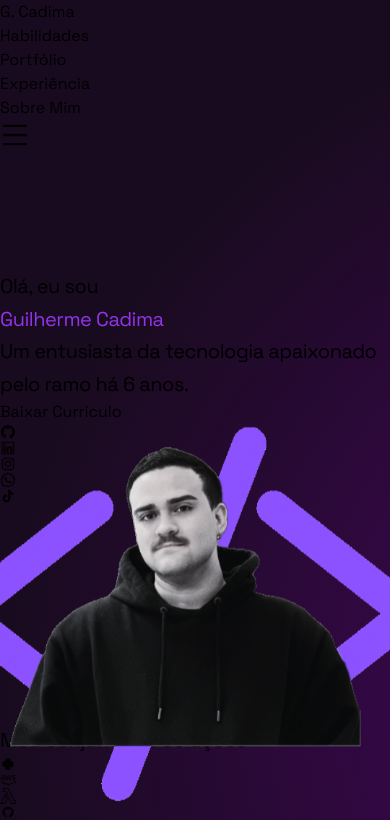
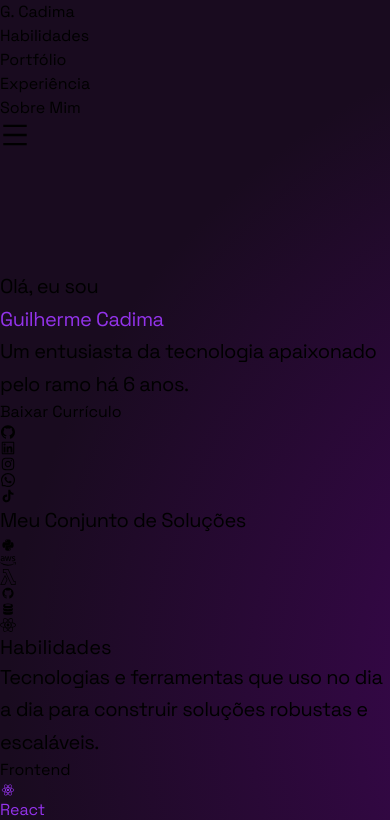
Before and after one commit to cadimaze/Portfolio, a React (Vite) app: page / in a window 390 px wide. Shown: the top 820 px of the page. Built offline with nearby package versions, Linux system fonts and the light colour scheme.

Commit message:
fix: remove profile pic, center Hero for mobile; add Hive site link, remove dark mode mention

```diff
--- a/src/components/Hero.jsx
+++ b/src/components/Hero.jsx
@@ -1,4 +1,3 @@
-import profilepic from "../assets/ICONE.png";
 import { TypeAnimation } from "react-type-animation";
 import ShinyEffect from "./ShinyEffect";
 import {
@@ -19,13 +18,14 @@ import { SiAwslambda } from "react-icons/si";
 
 const Hero = () => {
   return (
-    <div className="mt-24 max-w-[1200px] mx-auto relative">
-        <div className="grid md:grid-cols-2 place-items-center gap-8" id="hero">
+    <div className="mt-24 max-w-[900px] mx-auto px-6 relative">
+        <div className="flex flex-col items-center text-center" id="hero">
             <motion.div
             initial={{ opacity: 0, y: -50 }}
             whileInView={{ opacity: 1, y: 0 }}
             viewport={{ once: true }}
             transition={{ duration: 1 }}
+            className="w-full max-w-[680px]"
             >
                 <TypeAnimation
                     sequence={[
@@ -40,7 +40,7 @@ const Hero = () => {
                     ]}
                     speed={50}
                     repeat={Infinity}
-                    className="font-bold text-gray-400 text-xl md:text-5xl italic- mb-4"
+                    className="font-bold text-gray-400 text-xl md:text-4xl italic- mb-4 block"
                 />
 
                 <motion.p
@@ -59,7 +59,7 @@ const Hero = () => {
                 whileInView={{ opacity: 1 }}
                 viewport={{ once: true }}
                 transition={{ duration: 1, delay: 1 }}
-                className="text-gray-300 max-w-[300px] md:max-w-[500px] md:text-2xl text-lg mb-6"
+                className="text-gray-300 md:text-xl text-lg mb-8 max-w-[480px] mx-auto"
                 >
                     Um entusiasta da tecnologia apaixonado pelo ramo há 6 anos.
                 </motion.p>
@@ -69,38 +69,33 @@ const Hero = () => {
                 whileInView={{ opacity: 1, y: 0 }}
                 viewport={{ once: true }}
                 transition={{ duration: 1, delay: 1.5 }}
-                className="flex flex-row items-center gap-6 my-4 md:mb-0"
+                className="flex flex-col sm:flex-row justify-center items-center gap-6 my-4"
                 >
                     <motion.button
                     whileHover={{ scale: 1.05, boxShadow: "0px 0px 8px rgba(0, 0, 0, 0.3)" }}
-                    className="z-10 cursor-pointer font-bold text-gray-200 md:w-auto p-4 border border-purple-400 rounded-xl"
+                    className="z-10 cursor-pointer font-bold text-gray-200 w-full sm:w-auto px-6 py-4 border border-purple-400 rounded-xl"
                     onClick={() => window.open("https://drive.google.com/file/d/1jQUWnv1oSn1Brzg5rrLNyfSdyJTy-egy/view?usp=sharing", "_blank")}
                     >
                     Baixar Currículo
                     </motion.button>
 
-                    <div className="flex gap-6 flex-row text-4xl md:text-6xl text-purple-600 z-20">
+                    <div className="flex gap-5 flex-row text-4xl md:text-5xl text-purple-600 z-20">
                         <motion.a whileHover={{ scale: 1.2 }} className="cursor-pointer"
                         onClick={() => window.open("https://github.com/cadimaze")}>
                             <AiOutlineGithub/>
                         </motion.a>
-
-                        <motion.a
-                        whileHover={{ scale: 1.2 }} className="cursor-pointer"
+                        <motion.a whileHover={{ scale: 1.2 }} className="cursor-pointer"
                         onClick={() => window.open("https://www.linkedin.com/in/guilherme-cadima-b140871b5/", "_blank", "noopener noreferrer")}>
-                        <AiOutlineLinkedin />
+                            <AiOutlineLinkedin />
                         </motion.a>
-
                         <motion.a whileHover={{ scale: 1.2 }} className="cursor-pointer"
                          onClick={() => window.open("https://www.instagram.com/cadimaz/")}>
                             <AiOutlineInstagram/>
                         </motion.a>
-
                         <motion.a whileHover={{ scale: 1.2 }} className="cursor-pointer"
                         onClick={() => window.open("https://wa.me/5511947436291?text=Ol%C3%A1%20Guilherme")}>
                             <AiOutlineWhatsApp/>
                         </motion.a>
-
                         <motion.a whileHover={{ scale: 1.2 }} className="cursor-pointer"
                         onClick={() => window.open("https://www.tiktok.com/@cadimaze")}>
                             <AiOutlineTikTok/>
@@ -108,15 +103,6 @@ const Hero = () => {
                     </div>
                 </motion.div>
             </motion.div>
-
-            <motion.img
-                src={profilepic}
-                className="w-[300px] md:w-[399px]"
-                initial={{ opacity: 0, scale: 0.8 }}
-                whileInView={{ opacity: 1, scale: 2}}
-                viewport={{ once: true }}
-                transition={{ duration: 1 }}
-            />
         </div>
 
         <motion.div
@@ -124,15 +110,15 @@ const Hero = () => {
             whileInView={{ opacity: 1 }}
             viewport={{ once: true }}
             transition={{ duration: 1, delay: 2 }}
-            className="flex flex-row flex-wrap text-7xl px-12 md:px-0 w-full justify-center items-center gap-2 py-24"
+            className="flex flex-row flex-wrap text-6xl px-4 md:px-0 w-full justify-center items-center gap-3 py-20"
         >
-            <p className="text-gray-200 mr-4 text-3xl md:text-4xl font-light">Meu Conjunto de Soluções</p>
-            <DiPython className="text-yellow-500 mx-2" />
-            <FaAws className="text-orange-500 mx-2" />
-            <SiAwslambda className="text-orange-400 mx-2" />
-            <DiGithubBadge className="text-white mx-2" />
-            <DiDatabase className="text-blue-500 mx-2" />
-            <FaReact className="text-blue-400 mx-2" />
+            <p className="text-gray-200 mr-2 text-2xl md:text-3xl font-light w-full text-center mb-2">Meu Conjunto de Soluções</p>
+            <DiPython className="text-yellow-500" />
+            <FaAws className="text-orange-500" />
+            <SiAwslambda className="text-orange-400" />
+            <DiGithubBadge className="text-white" />
+            <DiDatabase className="text-blue-500" />
+            <FaReact className="text-blue-400" />
         </motion.div>
 
         <div className="absolute inset-0 hidden md:block">
--- a/src/components/Portfolio.jsx
+++ b/src/components/Portfolio.jsx
@@ -24,9 +24,10 @@ const projects = [
     gradient: "from-amber-600 via-yellow-500 to-amber-400",
     emoji: "🐝",
     title: "Hive — Controle Financeiro",
-    description: "PWA de controle financeiro pessoal com sincronização em tempo real via Firebase. Conta com Dashboard, Transações, Histórico, Simulador de juros, Investimentos, Cartões e Assinaturas — com autenticação Google e suporte a modo escuro.",
+    description: "PWA de controle financeiro pessoal com sincronização em tempo real via Firebase. Conta com Dashboard, Transações, Histórico, Simulador de juros, Investimentos, Cartões e Assinaturas — com autenticação via Google.",
     tags: ["Firebase", "PWA", "JavaScript", "Tailwind"],
     links: {
+      site: "https://hive-finapp.vercel.app",
       github: "https://github.com/cadimaze/planilha-de-gastos",
     },
   },
@@ -71,6 +72,16 @@ const Portfolio = () => {
               <h3 className='text-2xl font-semibold text-gray-200 mb-3'>{project.title}</h3>
               <p className='text-gray-300 mb-5 text-base leading-relaxed'>{project.description}</p>
               <div className='flex space-x-3'>
+                {project.links.site && (
+                  <a
+                    href={project.links.site}
+                    target="_blank"
+                    rel="noopener noreferrer"
+                    className='flex items-center gap-2 px-4 py-2 bg-amber-600 text-white rounded-lg hover:bg-amber-700 transition duration-300 text-sm font-medium'
+                  >
+                    <AiOutlineLink size={18} /> Ver Site
+                  </a>
+                )}
                 {project.links.github && (
                   <a
                     href={project.links.github}
@@ -91,16 +102,6 @@ const Portfolio = () => {
                     <AiOutlineLinkedin size={18} /> LinkedIn
                   </a>
                 )}
-                {project.links.site && project.links.site !== '#' && (
-                  <a
-                    href={project.links.site}
-                    target="_blank"
-                    rel="noopener noreferrer"
-                    className='flex items-center gap-2 px-4 py-2 bg-slate-700 text-gray-200 rounded-lg hover:bg-green-700 transition duration-300 text-sm font-medium'
-                  >
-                    <AiOutlineLink size={18} /> Ver Site
-                  </a>
-                )}
               </div>
             </div>
           </div>
```
